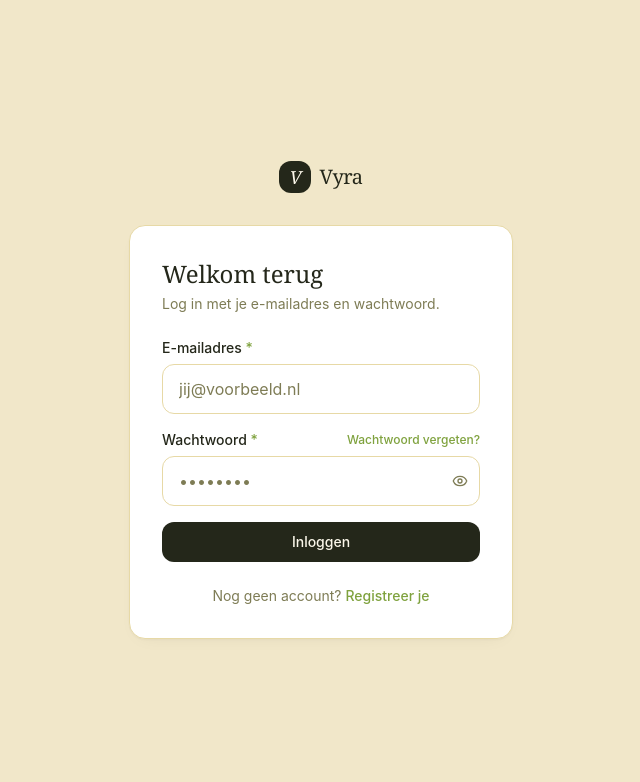
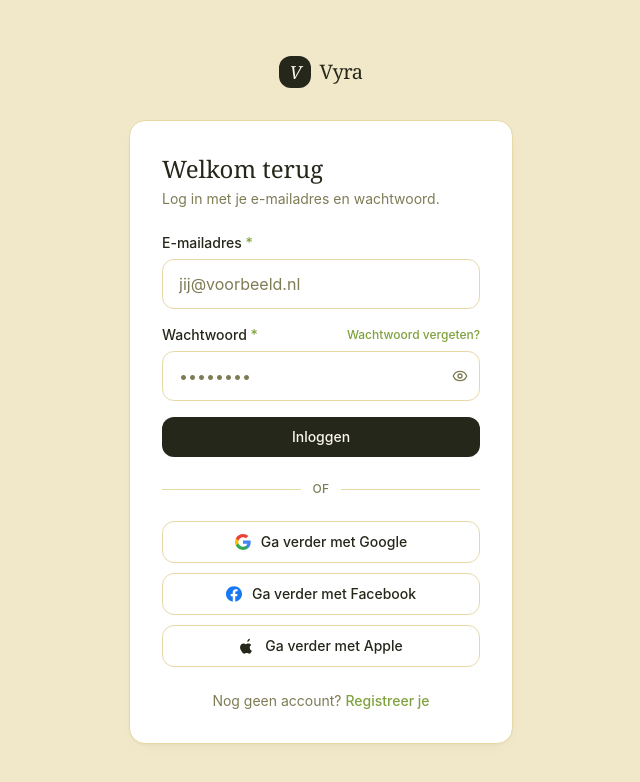
Before and after one commit to cembo38/vyra, a Next.js app: page /login in a window 1280 px wide. Shown: the top 782 px of the page, without its empty margins (319-959 px from the left). Built offline with nearby package versions, Linux system fonts and the light colour scheme; no server answers.

Commit message:
Voeg inloggen met Google/Facebook/Apple toe

```diff
--- a/app/login/page.tsx
+++ b/app/login/page.tsx
@@ -3,6 +3,7 @@ import { Logo } from "@/components/marketing/Logo";
 import { Field, Input } from "@/components/ui/Form";
 import { PasswordInput } from "@/components/ui/PasswordInput";
 import { AuthErrorBanner } from "@/components/app/AuthErrorBanner";
+import { SocialLoginButtons } from "@/components/app/SocialLoginButtons";
 import { loginAction } from "@/lib/actions/auth-actions";
 
 export const metadata = { title: "Inloggen — Vyra" };
@@ -43,6 +44,8 @@ export default async function LoginPage(props: PageProps<"/login">) {
             </button>
           </form>
 
+          <SocialLoginButtons />
+
           <p className="mt-6 text-center text-sm text-ink-faint">
             Nog geen account? <Link href="/signup" className="font-medium text-clay hover:underline">Registreer je</Link>
           </p>
--- a/app/signup/page.tsx
+++ b/app/signup/page.tsx
@@ -3,6 +3,7 @@ import { Logo } from "@/components/marketing/Logo";
 import { Field, Input } from "@/components/ui/Form";
 import { PasswordInput } from "@/components/ui/PasswordInput";
 import { AuthErrorBanner } from "@/components/app/AuthErrorBanner";
+import { SocialLoginButtons } from "@/components/app/SocialLoginButtons";
 import { signupAction } from "@/lib/actions/auth-actions";
 
 export const metadata = { title: "Account aanmaken — Vyra" };
@@ -114,6 +115,8 @@ export default async function SignupPage(props: PageProps<"/signup">) {
             </button>
           </form>
 
+          <SocialLoginButtons />
+
           <p className="mt-6 text-center text-sm text-ink-faint">
             Heb je al een account? <Link href="/login" className="font-medium text-clay hover:underline">Log in</Link>
           </p>
--- /dev/null
+++ b/components/app/SocialLoginButtons.tsx
@@ -0,0 +1,115 @@
+"use client";
+
+import { useState } from "react";
+import { Loader2 } from "lucide-react";
+import { createSupabaseBrowserClient } from "@/lib/supabase/browser";
+
+/**
+ * "Inloggen met Google/Facebook/Apple" — het standaardblokje dat Cem vroeg
+ * (na zijn video, aug. 2026). Gebruikt op zowel /login als /signup: bij
+ * Supabase Auth is er geen technisch onderscheid tussen "inloggen" en
+ * "registreren" via OAuth — signInWithOAuth() doet allebei tegelijk (nieuw
+ * account als het e-mailadres nog niet bestaat, anders gewoon inloggen).
+ * De echte rol-/naamkeuze (organisator/leverancier, voor-/achternaam) kan
+ * niet vooraf gevraagd worden zoals bij het gewone formulier — die vraagt
+ * /onboarding/page.tsx achteraf op, via de bestaande needsOnboarding-check
+ * in app/auth/callback/route.ts (die precies hetzelfde codepad gebruikt als
+ * de e-mail-magic-link-flow, dus hier is verder niets aan te passen).
+ *
+ * Client Component omdat signInWithOAuth() zelf de browser moet
+ * doorsturen naar de provider — dat kan niet vanuit een Server Action.
+ */
+type Provider = "google" | "facebook" | "apple";
+
+const PROVIDERS: { id: Provider; label: string; icon: React.ReactNode }[] = [
+  { id: "google", label: "Google", icon: <GoogleIcon /> },
+  { id: "facebook", label: "Facebook", icon: <FacebookIcon /> },
+  { id: "apple", label: "Apple", icon: <AppleIcon /> },
+];
+
+export function SocialLoginButtons() {
+  const [pending, setPending] = useState<Provider | null>(null);
+  const [error, setError] = useState<string | null>(null);
+
+  async function handleClick(provider: Provider) {
+    setError(null);
+    setPending(provider);
+    try {
+      const supabase = createSupabaseBrowserClient();
+      const { error: oauthError } = await supabase.auth.signInWithOAuth({
+        provider,
+        options: { redirectTo: `${window.location.origin}/auth/callback` },
+      });
+      // Bij succes stuurt Supabase de browser meteen door naar de provider
+      // (Google/Facebook/Apple) — deze regel wordt dan niet meer bereikt.
+      // Alleen bij een configuratiefout (bv. provider nog niet aangezet in
+      // Supabase) komen we hier terecht.
+      if (oauthError) {
+        setError("Dit is niet gelukt. Probeer het opnieuw, of log in met je e-mailadres.");
+        setPending(null);
+      }
+    } catch {
+      setError("Dit is niet gelukt. Probeer het opnieuw, of log in met je e-mailadres.");
+      setPending(null);
+    }
+  }
+
+  return (
+    <div>
+      <div className="my-6 flex items-center gap-3">
+        <div className="h-px flex-1 bg-line" />
+        <span className="text-xs font-medium uppercase tracking-wide text-ink-faint">of</span>
+        <div className="h-px flex-1 bg-line" />
+      </div>
+
+      {error && (
+        <div className="mb-3 rounded-xl border border-warning-50 bg-warning-50 px-3 py-2 text-sm text-warning">{error}</div>
+      )}
+
+      <div className="space-y-2.5">
+        {PROVIDERS.map((p) => (
+          <button
+            key={p.id}
+            type="button"
+            onClick={() => handleClick(p.id)}
+            disabled={pending !== null}
+            className="lift-hover flex w-full items-center justify-center gap-2.5 rounded-xl border border-line bg-white py-2.5 text-sm font-medium text-ink hover:bg-paper-dim disabled:cursor-not-allowed disabled:opacity-60"
+          >
+            {pending === p.id ? <Loader2 className="size-4 animate-spin" /> : p.icon}
+            Ga verder met {p.label}
+          </button>
+        ))}
+      </div>
+    </div>
+  );
+}
+
+function GoogleIcon() {
+  return (
+    <svg className="size-4 shrink-0" viewBox="0 0 24 24" aria-hidden="true">
+      <path fill="#4285F4" d="M23.52 12.27c0-.85-.08-1.66-.22-2.45H12v4.64h6.47c-.28 1.5-1.13 2.78-2.41 3.63v3h3.9c2.28-2.1 3.6-5.2 3.6-8.82z" />
+      <path fill="#34A853" d="M12 24c3.24 0 5.96-1.07 7.95-2.91l-3.9-3c-1.08.73-2.46 1.16-4.05 1.16-3.11 0-5.75-2.1-6.69-4.92H1.28v3.09C3.26 21.3 7.31 24 12 24z" />
+      <path fill="#FBBC05" d="M5.31 14.33A7.2 7.2 0 0 1 4.93 12c0-.81.14-1.6.38-2.33V6.58H1.28A11.98 11.98 0 0 0 0 12c0 1.93.46 3.76 1.28 5.42l4.03-3.09z" />
+      <path fill="#EA4335" d="M12 4.75c1.76 0 3.34.6 4.59 1.79l3.44-3.44C17.95 1.19 15.24 0 12 0 7.31 0 3.26 2.7 1.28 6.58l4.03 3.09C6.25 6.85 8.89 4.75 12 4.75z" />
+    </svg>
+  );
+}
+
+function FacebookIcon() {
+  return (
+    <svg className="size-4 shrink-0" viewBox="0 0 24 24" aria-hidden="true">
+      <path
+        fill="#1877F2"
+        d="M24 12.07C24 5.7 18.63.5 12 .5S0 5.7 0 12.07C0 17.82 4.39 22.6 10.13 23.5v-8.05H7.08v-3.38h3.05V9.41c0-2.98 1.8-4.63 4.55-4.63 1.32 0 2.7.23 2.7.23v2.91h-1.52c-1.5 0-1.97.92-1.97 1.87v2.28h3.36l-.54 3.38h-2.82V23.5C19.61 22.6 24 17.82 24 12.07z"
+      />
+    </svg>
+  );
+}
+
+function AppleIcon() {
+  return (
+    <svg className="size-4 shrink-0" viewBox="0 0 24 24" aria-hidden="true" fill="currentColor">
+      <path d="M16.36 1.01c.1 1.13-.31 2.24-.98 3.06-.7.83-1.85 1.48-2.96 1.4-.13-1.1.35-2.24 1-2.96.72-.8 1.98-1.4 2.94-1.5zM20.4 17.6c-.5 1.15-.74 1.66-1.38 2.68-.9 1.42-2.16 3.19-3.73 3.2-1.4.02-1.76-.91-3.65-.9-1.9.01-2.29.92-3.69.9-1.57-.02-2.76-1.61-3.66-3.03C1.68 17.5.9 13.83 2.2 11.3c.9-1.74 2.52-2.85 4.28-2.87 1.44-.03 2.8.97 3.68.97.87 0 2.52-1.2 4.25-1.02.72.03 2.75.29 4.05 2.2-.1.07-2.42 1.41-2.39 4.21.03 3.34 2.93 4.45 2.96 4.46.03.02-.46 1.57-1.5 3.35z" />
+    </svg>
+  );
+}
```
